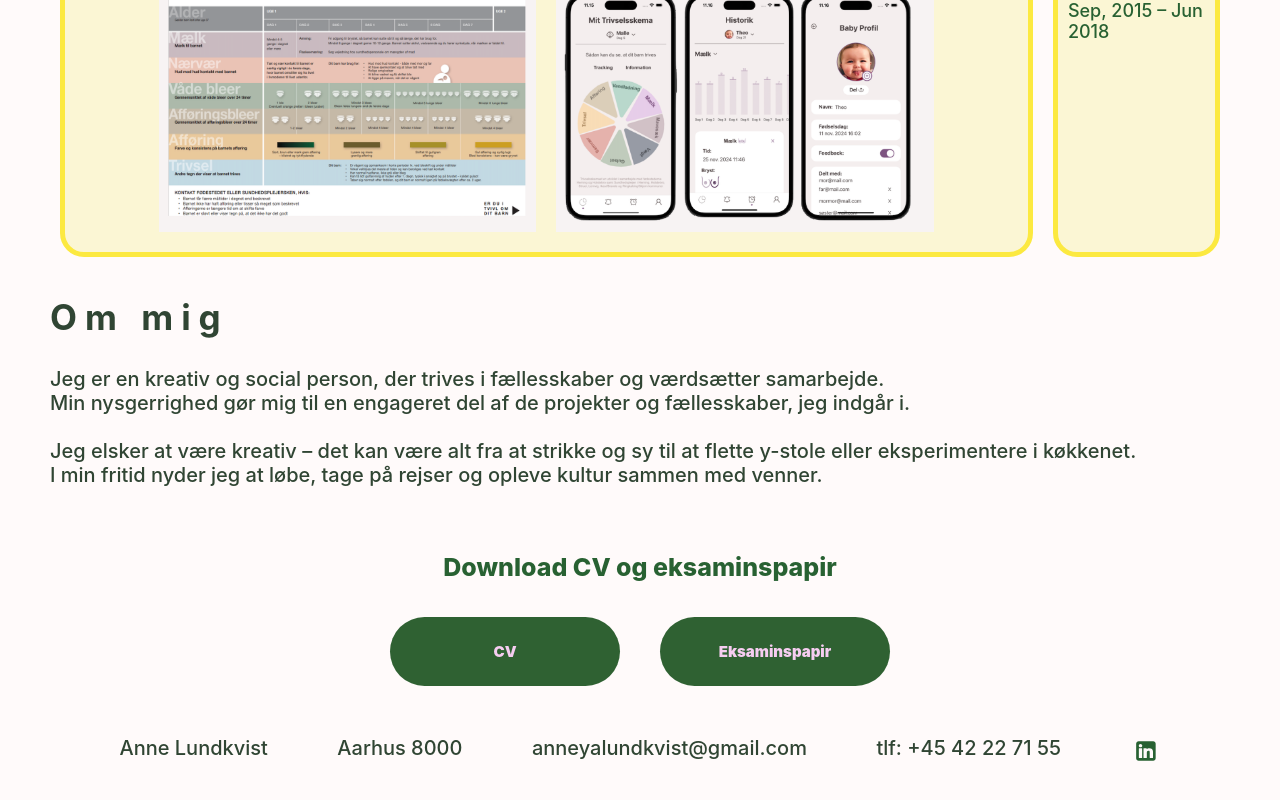
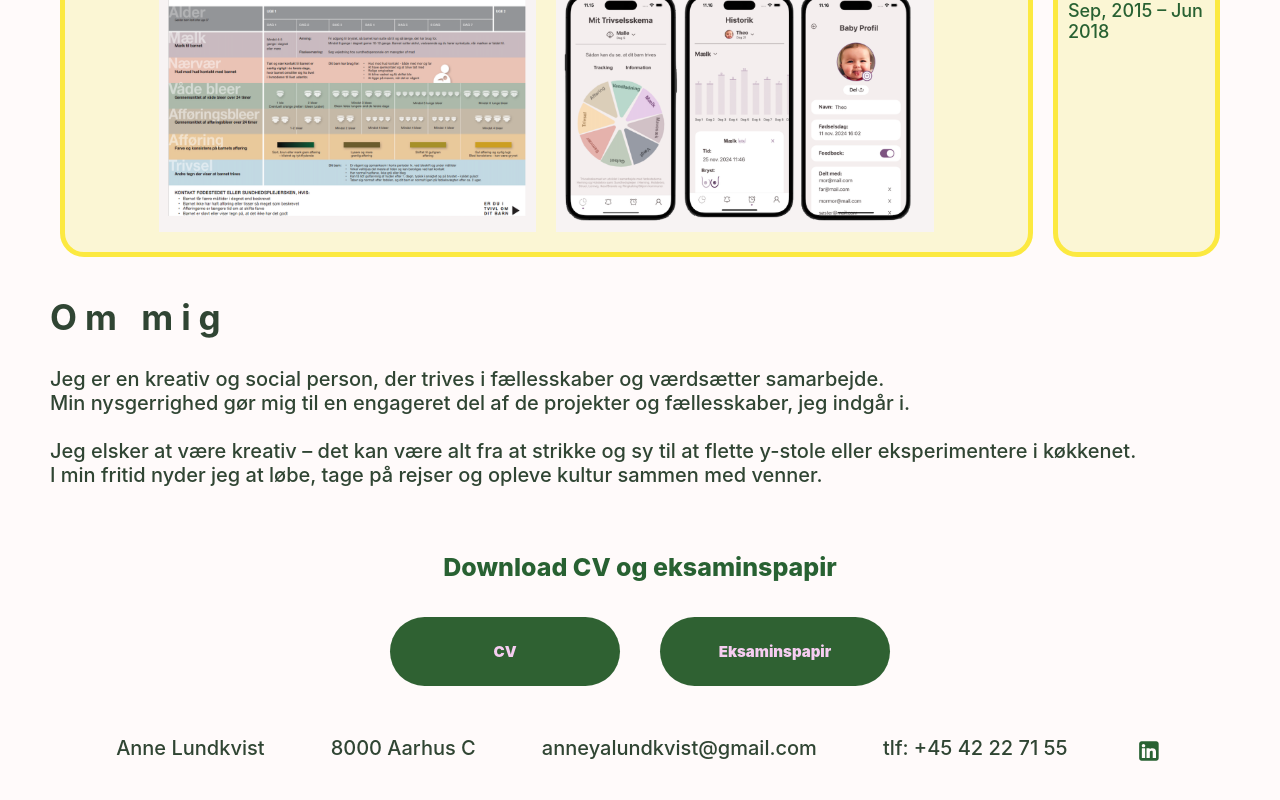
Before and after one commit to annelundkvist/cv, a React (Create React App) app: page / in a window 1280 px wide. Shown: the part 3909-4709 px from the top of the page. Built offline with nearby package versions, Linux system fonts and the light colour scheme.

Commit message:
nyt favicon

```diff
--- a/public/index.html
+++ b/public/index.html
@@ -2,7 +2,7 @@
 <html lang="en">
   <head>
     <meta charset="utf-8" />
-    <link rel="icon" href="%PUBLIC_URL%/favicon.ico" />
+    <link rel="icon" href="%PUBLIC_URL%/favicon.png" />
     <meta name="viewport" content="width=device-width, initial-scale=1" />
     <meta name="theme-color" content="#000000" />
     <meta
--- a/src/components/Footer.js
+++ b/src/components/Footer.js
@@ -23,7 +23,7 @@ export function Footer(){
             <div className='info'>
 
             <p> Anne Lundkvist</p>
-            <p> Aarhus 8000</p>
+            <p> 8000 Aarhus C</p>
 
             <div className='contact-item'>
                     <a href="mailto:anneyalundkvist@gmail.com">
```
Also changed, not shown: public/favicon.png (added), 1 other file (tests, documents, lock files or other folders).
